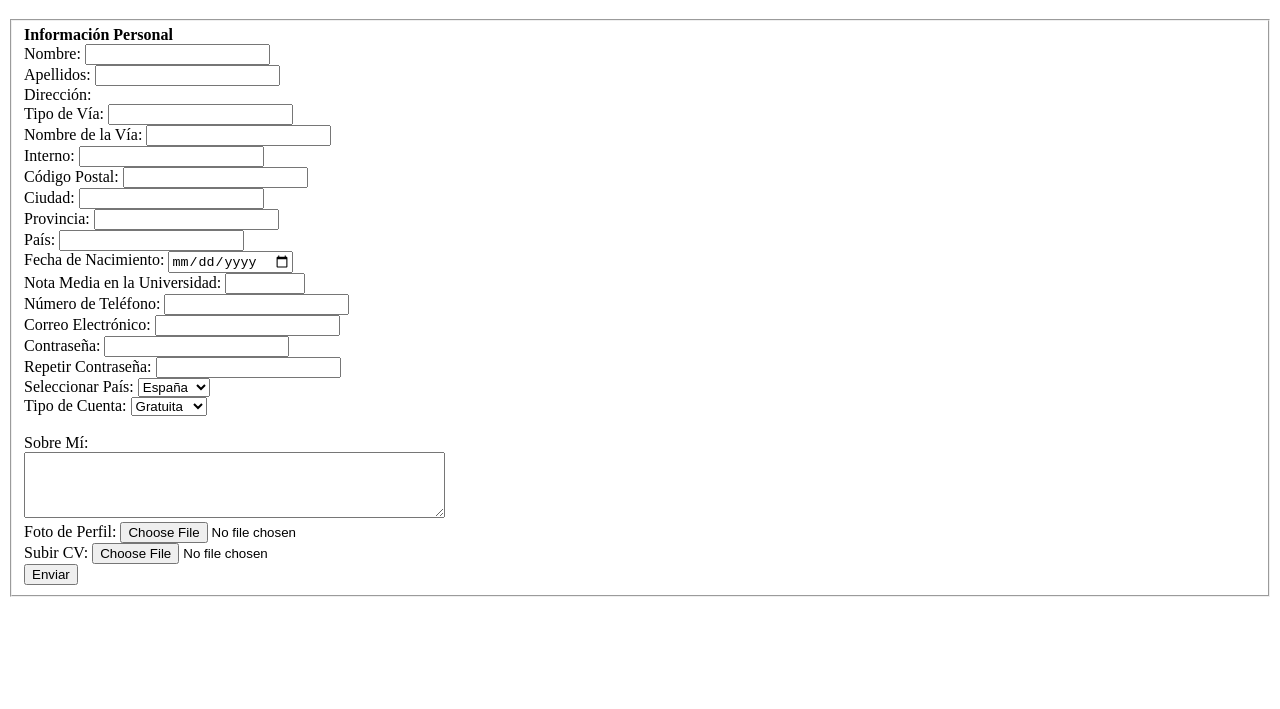
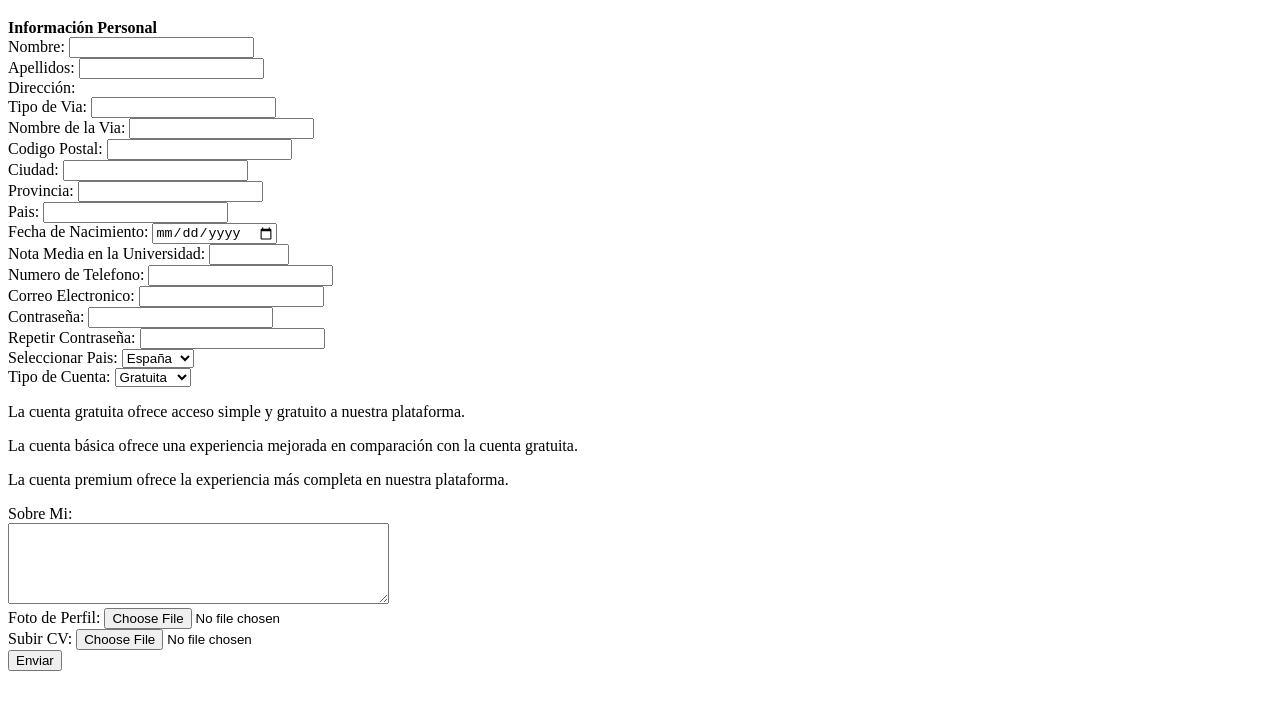
Before and after one commit to christianmp04/ejercicios-html-css-js, a plain HTML site: page HTML/ej03/index.html in a window 1280 px wide. Shown: the part 61-770 px from the top of the page. Drawn offline with Linux system fonts and the light colour scheme.

Commit message:
ej03_resuelto

```diff
--- a/HTML/ej03/index.html
+++ b/HTML/ej03/index.html
@@ -8,7 +8,7 @@
 <body>
     <h1>Formulario de Registro</h1>
     <form action="#" method="post">
-        <fieldset>
+
             <Strong>Información Personal</Strong><br>
             <label for="nombre">Nombre:</label>
             <input type="text" id="nombre" name="nombre" required><br>
@@ -17,16 +17,13 @@
             <input type="text" id="apellidos" name="apellidos" required><br>
 
             <label>Dirección:</label><br>
-            <label for="tipo_via">Tipo de Vía:</label>
+            <label for="tipo_via">Tipo de Via:</label>
             <input type="text" id="tipo_via" name="tipo_via" required><br>
 
-            <label for="nombre_via">Nombre de la Vía:</label>
+            <label for="nombre_via">Nombre de la Via:</label>
             <input type="text" id="nombre_via" name="nombre_via" required><br>
 
-            <label for="interno">Interno:</label>
-            <input type="text" id="interno" name="interno"><br>
-
-            <label for="codigo_postal">Código Postal:</label>
+            <label for="codigo_postal">Codigo Postal:</label>
             <input type="text" id="codigo_postal" name="codigo_postal" required><br>
 
             <label for="ciudad">Ciudad:</label>
@@ -35,7 +32,7 @@
             <label for="provincia">Provincia:</label>
             <input type="text" id="provincia" name="provincia" required><br>
 
-            <label for="pais">País:</label>
+            <label for="pais">Pais:</label>
             <input type="text" id="pais" name="pais" required><br>
 
             <label for="fecha_nacimiento">Fecha de Nacimiento:</label>
@@ -44,10 +41,10 @@
             <label for="nota_media">Nota Media en la Universidad:</label>
             <input type="number" id="nota_media" name="nota_media" min="0" max="10" step="0.01" required><br>
 
-            <label for="telefono">Número de Teléfono:</label>
+            <label for="telefono">Numero de Telefono:</label>
             <input type="tel" id="telefono" name="telefono" pattern="[0-9]{9}" required><br>
 
-            <label for="email">Correo Electrónico:</label>
+            <label for="email">Correo Electronico:</label>
             <input type="email" id="email" name="email" required><br>
 
             <label for="password">Contraseña:</label>
@@ -56,7 +53,7 @@
             <label for="confirm_password">Repetir Contraseña:</label>
             <input type="password" id="confirm_password" name="confirm_password" required><br>
 
-            <label for="pais_select">Seleccionar País:</label>
+            <label for="pais_select">Seleccionar Pais:</label>
             <select id="pais_select" name="pais_select" required>
                 <option value="España">España</option>
                 <option value="Francia">Francia</option>
@@ -67,16 +64,21 @@
             <label for="tipo_cuenta">Tipo de Cuenta:</label>
             <select id="tipo_cuenta" name="tipo_cuenta" required>
                 <option value="Gratuita">Gratuita</option>
-                <option value="Básica">Básica</option>
+                <option value="Basica">Basica</option>
                 <option value="Premium">Premium</option>
-            </select><br>
+            </select>
+            <div class="descripcion descripcion_gratuita">
+                <p>La cuenta gratuita ofrece acceso simple y gratuito a nuestra plataforma.</p>
+            </div>
+            <div class="descripcion descripcion_basica">
+                <p>La cuenta básica ofrece una experiencia mejorada en comparación con la cuenta gratuita. </p>
+            </div>
+            <div class="descripcion descripcion_premium">
+                <p>La cuenta premium ofrece la experiencia más completa en nuestra plataforma.</p>
+            </div>
 
-            <div id="descripcion_cuenta" style="display:none;">
-                <p>Descripción de la cuenta seleccionada.</p>
-            </div><br>
-
-            <label for="sobre_mi">Sobre Mí:</label><br>
-            <textarea id="sobre_mi" name="sobre_mi" rows="4" cols="50"></textarea><br>
+            <label for="sobre_mi">Sobre Mi:</label><br>
+            <textarea id="sobre_mi" name="sobre_mi" rows="5" cols="45"></textarea><br>
 
             <label for="foto_perfil">Foto de Perfil:</label>
             <input type="file" id="foto_perfil" name="foto_perfil"><br>
@@ -87,17 +89,5 @@
             <input type="submit" value="Enviar">
         </fieldset>
     </form>
-
-    <script>
-        document.getElementById("tipo_cuenta").addEventListener("change", function() {
-            var selectedOption = this.value;
-            var descripcionCuenta = document.getElementById("descripcion_cuenta");
-            if (selectedOption === "Gratuita") {
-                descripcionCuenta.style.display = "block";
-            } else {
-                descripcionCuenta.style.display = "none";
-            }
-        });
-    </script>
 </body>
 </html>
```
